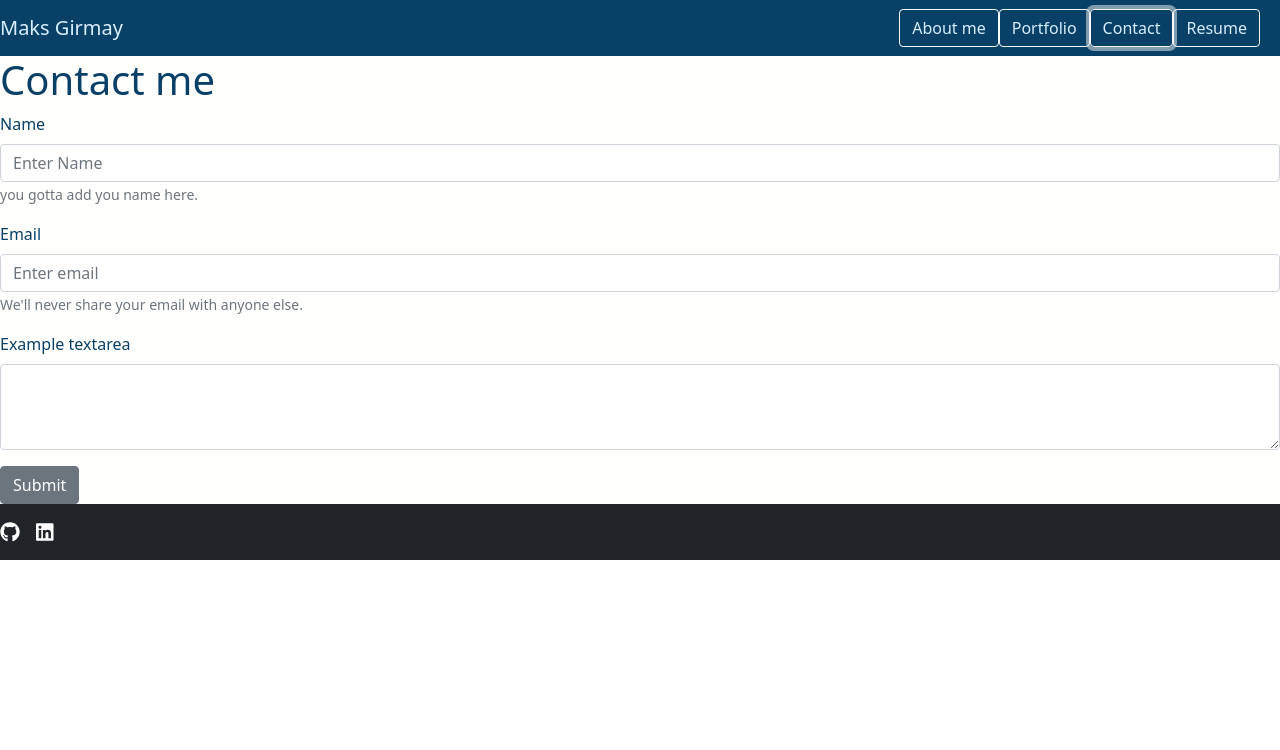
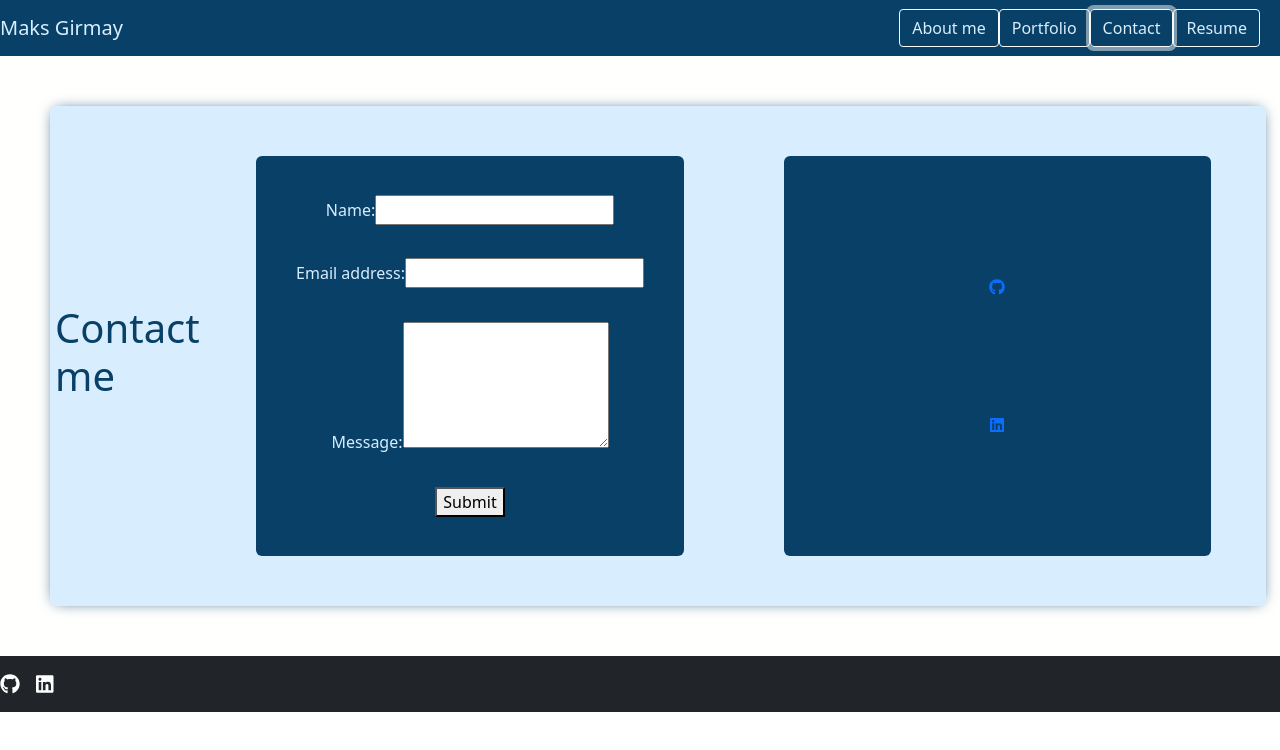
Before and after one commit to maks-pixel/makda, a React (Create React App) app: page / in a window 1280 px wide. Both pictures are taken after a click on the button "Contact". Shown: the top 750 px of the page. Built offline with nearby package versions, Linux system fonts and the light colour scheme.

Commit message:
contact page submit and stuff

```diff
--- a/src/components/Contact/index.js
+++ b/src/components/Contact/index.js
@@ -1,36 +1,44 @@
-import React from 'react';
-import Button from 'react-bootstrap/button';
-import Form from 'react-bootstrap/Form';
+import React, { useState } from 'react';
+import { FontAwesomeIcon } from '@fortawesome/react-fontawesome'
+import {faGithub, faLinkedin } from '@fortawesome/free-brands-svg-icons'
+
 
 function ContactForm() {
+  const [formState, setFormState] = useState({ name: '', email: '', message: ''});
+  const { name, email, message } = formState;
 
+  function handleChange(e) {
+    setFormState({...formState, [e.target.name]: e.target.value })
+  }
+
+  //console.log(formState);
+
+  function handleSubmit(e) {
+    e.preventDefault();
+    console.log(formState);
+  }
   return (
-    <section>
+    <section className='contact-page'>
       <h1>Contact me</h1>
-      <Form>
-        <Form.Group className="mb-3">
-          <Form.Label>Name</Form.Label>
-          <Form.Control type="name" placeholder="Enter Name" />
-          <Form.Text className="text-muted">
-            you gotta add you name here.
-          </Form.Text>
-          </Form.Group>
-          <Form.Group className="mb-3">
-          <Form.Label>Email</Form.Label>
-          <Form.Control type="email" placeholder="Enter email" />
-          <Form.Text className="text-muted">
-            We'll never share your email with anyone else.
-          </Form.Text>
-        </Form.Group>
-
-        <Form.Group className="mb-3" controlId="exampleForm.ControlTextarea1">
-          <Form.Label>Example textarea</Form.Label>
-          <Form.Control as="textarea" rows={3} />
-        </Form.Group>
-        <Button variant="secondary" type="submit">
-          Submit
-        </Button>
-      </Form>
+      <form id='contact-form' onSubmit={handleSubmit} >
+        <div>
+          <label htmlFor="name">Name:</label>
+          <input type="text" defaultValue={name} onChange={handleChange} name="name" />
+        </div>
+        <div>
+          <label htmlFor="email">Email address:</label>
+          <input type="email" defaultValue={email} name="email" onChange={handleChange} />
+        </div>
+        <div>
+          <label htmlFor="message">Message:</label>
+          <textarea name="message" defaultValue={message} onChange={handleChange} rows="5" />
+        </div>
+        <button type="submit">Submit</button>
+      </form>
+      <div className='contact-links'>
+      <a href='https://github.com/maks-pixel' ><FontAwesomeIcon icon={faGithub} /></a>
+      <a href='https://www.linkedin.com/in/makda-girmay-a8b937b0/' ><FontAwesomeIcon icon={faLinkedin} /></a>
+      </div>
     </section>
   )
 }
--- a/src/index.css
+++ b/src/index.css
@@ -37,8 +37,7 @@ code {
   align-items: center;
   align-content: center;
   width:95%;
-  height: 1000px;
-  overflow: auto;
+  overflow: fit;
   box-shadow: 0px 0px 15px -5px;
   transition: 0.5s;
   background-color: #094067;
@@ -102,7 +101,10 @@ code {
 .description{
   margin: 3.5px;
 }
-
+.bio{
+  width: 100%;
+  margin: 45px;
+}
 .about, .projects{
   display:flex;
   justify-content: center;
@@ -113,9 +115,7 @@ code {
 .about-container{
   width:95%;
   height: 500px;
-  overflow:hidden;
   box-shadow: 0px 0px 15px -5px;
-  transition: 0.5s;
   background-color: #d8eefe;
   color: #094067;
   display: flex;
@@ -128,25 +128,23 @@ code {
 .image-container{
   overflow: hidden;
   height: 90%;
-  width: 112%;
-  box-shadow: 0px 0px 15px -5px;
-  display: flex;
-  justify-content: center;
+  width: 110%;
+
+  margin: 25px;
   border-radius: 3px;
 }
 
 .image{
   height: 100%;
+  width: 600px;
+ overflow: hidden;
   border-radius: 4px;
   border: 8px solid #f25f4c
 }
-.bio{
-  padding: 25px 30px;
-}
+
 .link-container{
   display: flex;
   flex-direction: column;
-
   width: 100%;
   height: 40%;
 }
@@ -165,3 +163,51 @@ code {
   border: 2px solid #094067;
   border-radius: 3px;
 }
+.contact-page{
+  width:95%;
+  height: 500px;
+  overflow:hidden;
+  box-shadow: 0px 0px 15px -5px;
+  transition: 0.5s;
+  background-color: #d8eefe;
+  color: #094067;
+  display: flex;
+  justify-content: space-evenly;
+  align-items: center;
+  flex-direction: row;
+  margin: 50px;
+  padding: 5px;
+  border-radius: 6px;
+}
+#contact-form{
+  width:50%;
+  height: 400px;
+  overflow:hidden;
+  box-shadow: 0px 0px 15px -5px;
+  transition: 0.5s;
+  background-color:#094067;
+  color: #d8eefe;
+  display: flex;
+  justify-content: space-evenly;
+  align-items: center;
+  flex-direction: column;
+  margin: 50px;
+  padding: 5px;
+  border-radius: 6px;
+}
+.contact-links{
+  width:50%;
+  height: 400px;
+  overflow:hidden;
+  box-shadow: 0px 0px 15px -5px;
+  transition: 0.5s;
+  background-color:#094067;
+  color: #d8eefe;
+  display: flex;
+  justify-content: space-evenly;
+  align-items: center;
+  flex-direction: column;
+  margin: 50px;
+  padding: 5px;
+  border-radius: 6px;
+}
```
